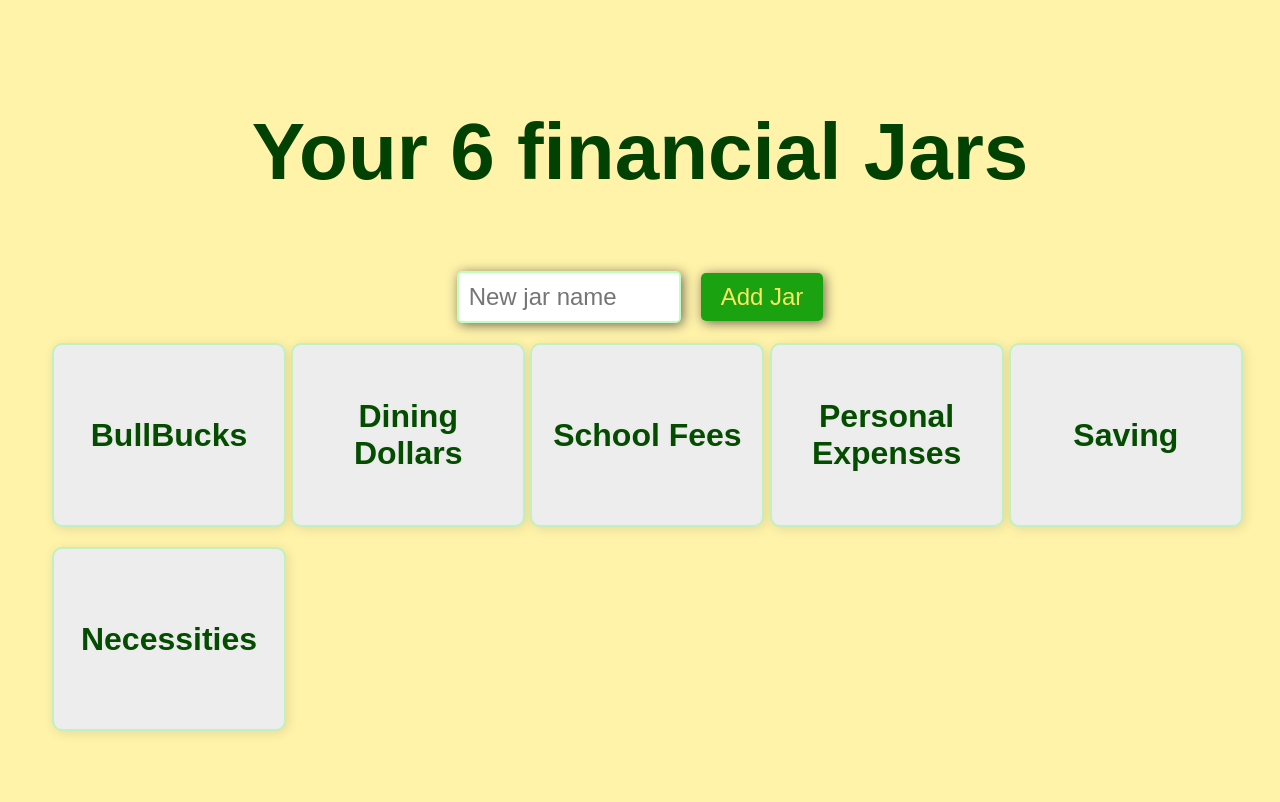
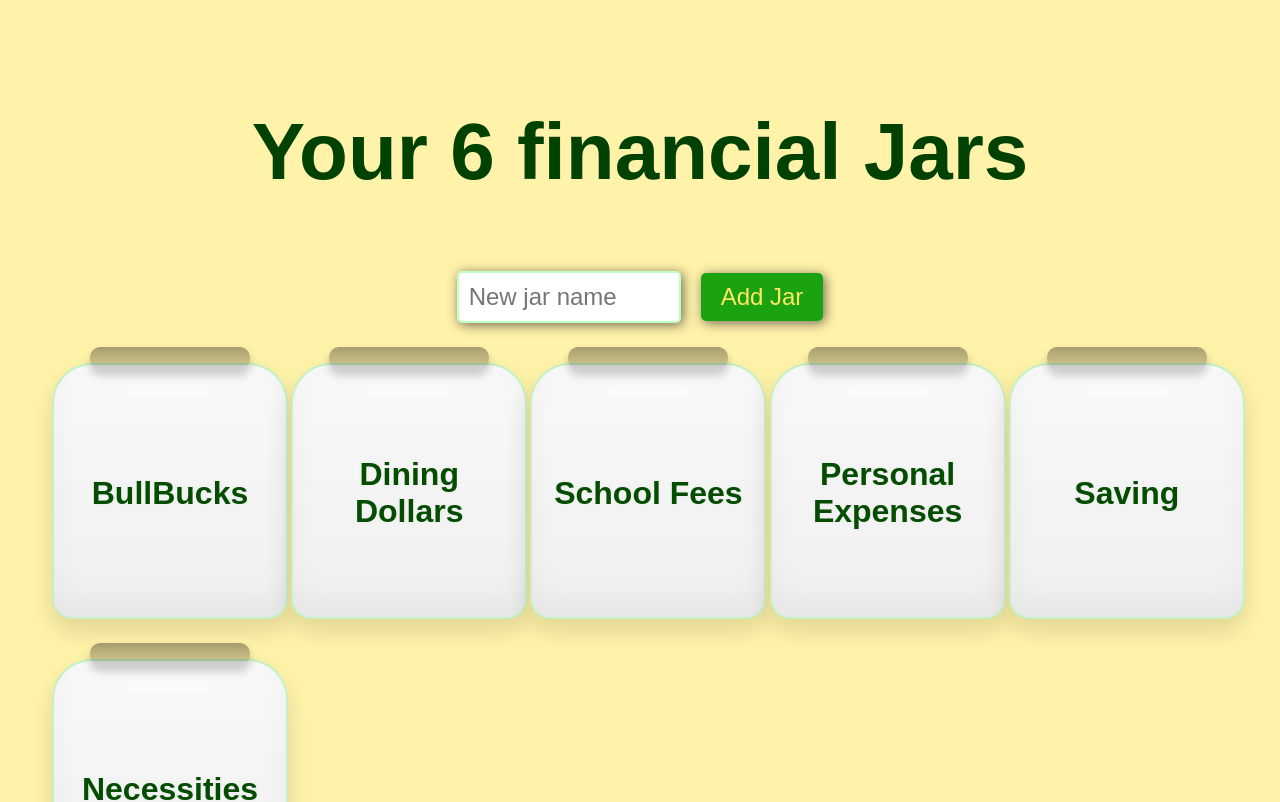
Before and after one commit to JamesChau016/BullBudget, a React (Vite) app in the folder BullBudget/: page / in a window 1280 px wide. Shown: the top 802 px of the page. Built offline with nearby package versions, Linux system fonts and the light colour scheme.

Commit message:
jar aesthetic

```diff
--- a/BullBudget/src/components/Jars.css
+++ b/BullBudget/src/components/Jars.css
@@ -52,17 +52,57 @@ body{
     grid-template-columns: repeat(auto-fit, minmax(200px, 1fr));
 }
 .jar {
-    margin:0 auto;
+  margin: 0 auto;
+  margin-top:20px;
   width: 200px;
-    height: 150px;
-    border: 2px solid #bff2c0;
+  height: 220px;
+  border: 2px solid rgba(191,242,192,0.9);
+  border-radius: 40px 40px 20px 20px;
+  box-shadow: 0 12px 24px rgba(0,0,0,0.12), inset 0 -18px 30px rgba(0,0,0,0.04);
+  padding: 18px 16px 14px 16px;
+  background-color: hsla(0, 0%, 93%, 0.8);
+  background-image: linear-gradient(180deg, rgba(255,255,255,0.65), rgba(255,255,255,0.15));
+  display: flex;
+  flex-direction: column;
+  align-items: center;
+  justify-content: center;
+  cursor: pointer;
+  position: relative;
+  overflow: visible;
+}
+
+/* jar lid */
+.jar::before{
+  content: '';
+  position: absolute;
+  top: -18px;
+  left: 50%;
+  transform: translateX(-50%);
+  width: 160px;
+  height: 22px;
+  background: linear-gradient(180deg, rgba(0,0,0,0.35), rgba(0,0,0,0.15));
   border-radius: 10px;
-    box-shadow: 2px 2px 12px rgba(0, 0, 0, 0.1);
-    padding: 15px;
-    background-color: hsla(0, 0%, 93%, 0.838);
-    display: flex;
-    align-items: center;
-    cursor: pointer;
+  box-shadow: 0 6px 10px rgba(0,0,0,0.2);
+  z-index: 2;
+}
+
+/* neck highlight */
+.jar::after{
+  content: '';
+  position: absolute;
+  top: 22px;
+  left: 50%;
+  transform: translateX(-50%);
+  width: 90px;
+  height: 10px;
+  background: rgba(255,255,255,0.6);
+  border-radius: 6px;
+  filter: blur(1px);
+  opacity: 0.6;
+  z-index: 1;
+}
+.jar:hover {
+    box-shadow: 0 0 10px rgba(0, 0, 0, 0.2);
 }
 #jar-label {
     margin:0 auto;
@@ -82,21 +122,34 @@ body{
     top: 50%;
     left: 50%;
       transform: translate(-50%, -50%);
-    width: 85vw;
-    height: 85vh;
+      width: 80vw;
+      height: 80vh;
       z-index: 500;
-    border: 2px solid #bff2c0;
-    border-radius: 10px;
-    box-shadow: 0 4px 20px rgba(0, 0, 0, 0.3);
-    padding: 15px;
-    background-color: #f1f1f1;
+      border: 2px solid rgba(191,242,192,0.95);
+      border-radius: 30px;
+      box-shadow: 0 30px 50px rgba(0, 0, 0, 0.35), inset 0 -30px 60px rgba(0,0,0,0.06);
+      padding: 24px;
+      background-color: #f6f9fb;
       text-align: center;
-    color:hsl(193, 97%, 13%);
+      color:hsl(120, 97%, 13%);
       font-size: 3rem;
       overflow: auto;
       display: flex;
       flex-direction: column;
 
+    /* larger lid when expanded */
+    .jar.expanded::before{
+      width: 260px;
+      height: 28px;
+      top: -24px;
+      border-radius: 12px;
+    }
+
+    .jar.expanded::after{
+      top: 34px;
+      width: 140px;
+      height: 14px;
+    }
   }
 .jar-color-controls {
     position: absolute;
```
Lines whose indentation alone changed are shown as unchanged.
